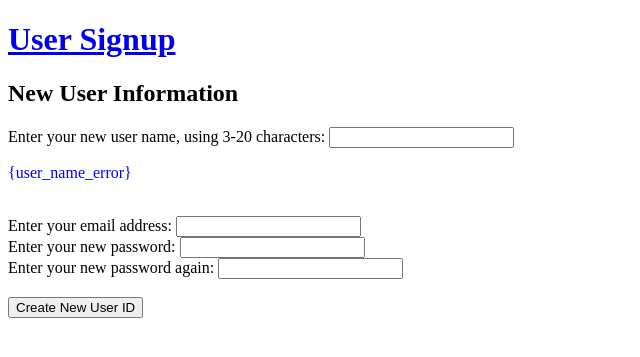
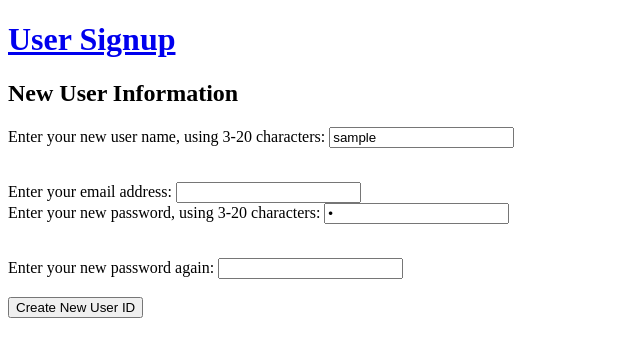
Before and after one commit to Bluewalker117/user_signup, a Flask app: template templates/input.html in a window 1280 px wide. Shown: the top 357 px of the page, without its empty margins (0-640 px from the left). Run offline with Flask 2, Linux system fonts and the light colour scheme; the template is opened without the code that fills it: most values are stand-ins (such as "Sample title", 1, 10 or a date in 2020).

Commit message:
Name Errors Work, Starting on Others

```diff
--- a/main.py
+++ b/main.py
@@ -1,10 +1,6 @@
 from flask import Flask, request, redirect, render_template
 import cgi
 import os
-import jinja2
-
-template_dir = os.path.join(os.path.dirname(__file__), 'templates')
-jinja_env = jinja2.Environment(loader = jinja2.FileSystemLoader(template_dir), autoescape=True)
 
 app = Flask(__name__)
 
@@ -17,31 +13,50 @@ def valid_user_name(name):
     else:
         return False
 
-@app.route("/input", methods=["POST"])
-def test():
-    user = request.form["user_name"]
-    user_name_error = "Ooooops!"
-    if user.strip()=="":
-        return "Please enter a user name."
-    if valid_user_name(user) == True:
-        return "success"
+# def valid_email_address(email):
+
+def valid_password(password):
+    if 2 < len(password) < 21:
+        return True
     else:
-        return "The name you have entered is not the required 3-20 characters in length.  Please try a new name."
+        return False
 
-#@app.route("/input", methods=["POST"])
-#def input():
-#    user= request.form["user_name"]
-#    if user.strip()=="":
-#        error="Please enter a user name."
-#        return redirect("/?error" + error)
+def validate_password(password, password_2):
+    if (password) == (password_2):
+        return True
+    else:
+        return False
 
 
- #   template=jinja_env.get_template("confirm.html")
-  #  return template.render(user_name = user)
 
-@app.route("/error", methods=["GET"])
-def error():
-    return "<p>Error.</p>"
+@app.route("/input", methods=["POST"])
+def input():
+    user = request.form["user_name"]
+    email = request.form["email_address"]
+    p_word = request.form["new_password"]
+    p_word_2 = request.form["verify_password"]
+
+    if user.strip()=="":
+        return render_template("input.html", user_name_error = "Please enter a user name.")
+    else:
+        user = user
+        if valid_user_name(user)== False:
+            return render_template("input.html", user_name = user, user_name_error =
+        "The name you have entered is not the required 3-20 characters in length.  Please try a new name.")
+
+
+    if p_word.strip()=="":
+        return render_template("input.html", new_password_error = "Please enter a password.")
+    if valid_user_name(user) == True:
+        return "Yes"
+    else:
+        return render_template("input.html", new_password = p_word, new_password_error =
+        "The password you have entered is not the required 3-20 characters in length.  Please try a new password.")
+
+    #else:
+     #   return render_template("welcome.html", user_name = user)
+
+
 
 
 
--- a/templates/input.html
+++ b/templates/input.html
@@ -6,9 +6,9 @@
 <form action="/input" method="post">
     <label>
         Enter your new user name, using 3-20 characters:
-        <input type="text" name="user_name"/>
+        <input type="text" name="user_name" value="{{user_name}}"/>
     </label>
-    <p class="error">{user_name_error}</p>
+    <p class="error">{{user_name_error}}</p>
         <br>
     <label>
         Enter your email address:
@@ -16,9 +16,10 @@
     </label>
         <br>
     <label>
-        Enter your new password:
-        <input type="password" name="new_password"/>
+        Enter your new password, using 3-20 characters:
+        <input type="password" name="new_password" value="{{new_password}}"/>
     </label>
+    <p class="error">{{new_password_error}}</p>
         <br>
     <label>
         Enter your new password again:
--- a/templates/confirm.html
+++ b/templates/welcome.html
@@ -4,7 +4,8 @@
 <h2>New User Information</h2>
 
 <form action="/confirm" method="post">
-    <p>Welcome {{user_name}}</p>>
+
+    <p>Welcome {{user_name}}!</p>
 </form>
 
 
```
